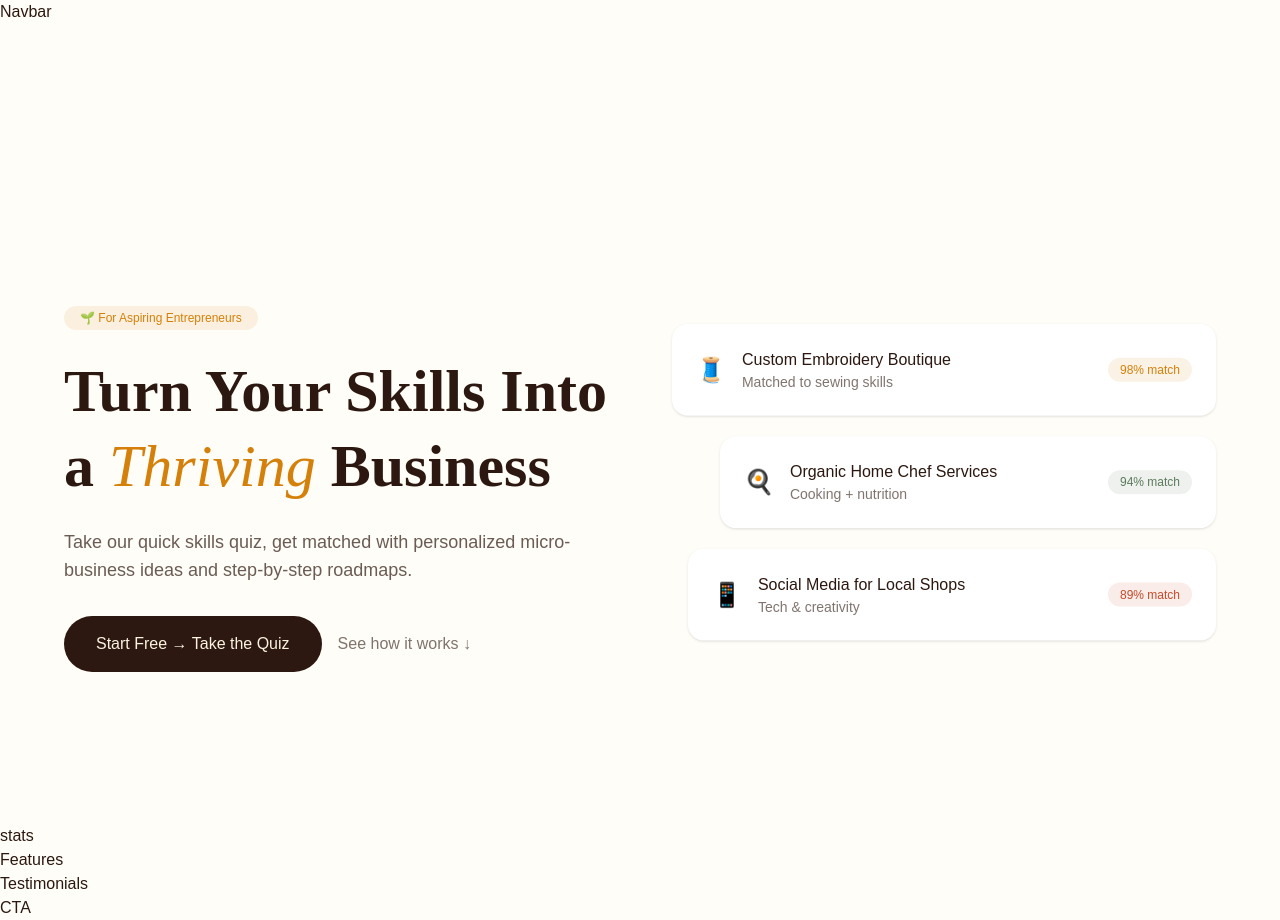
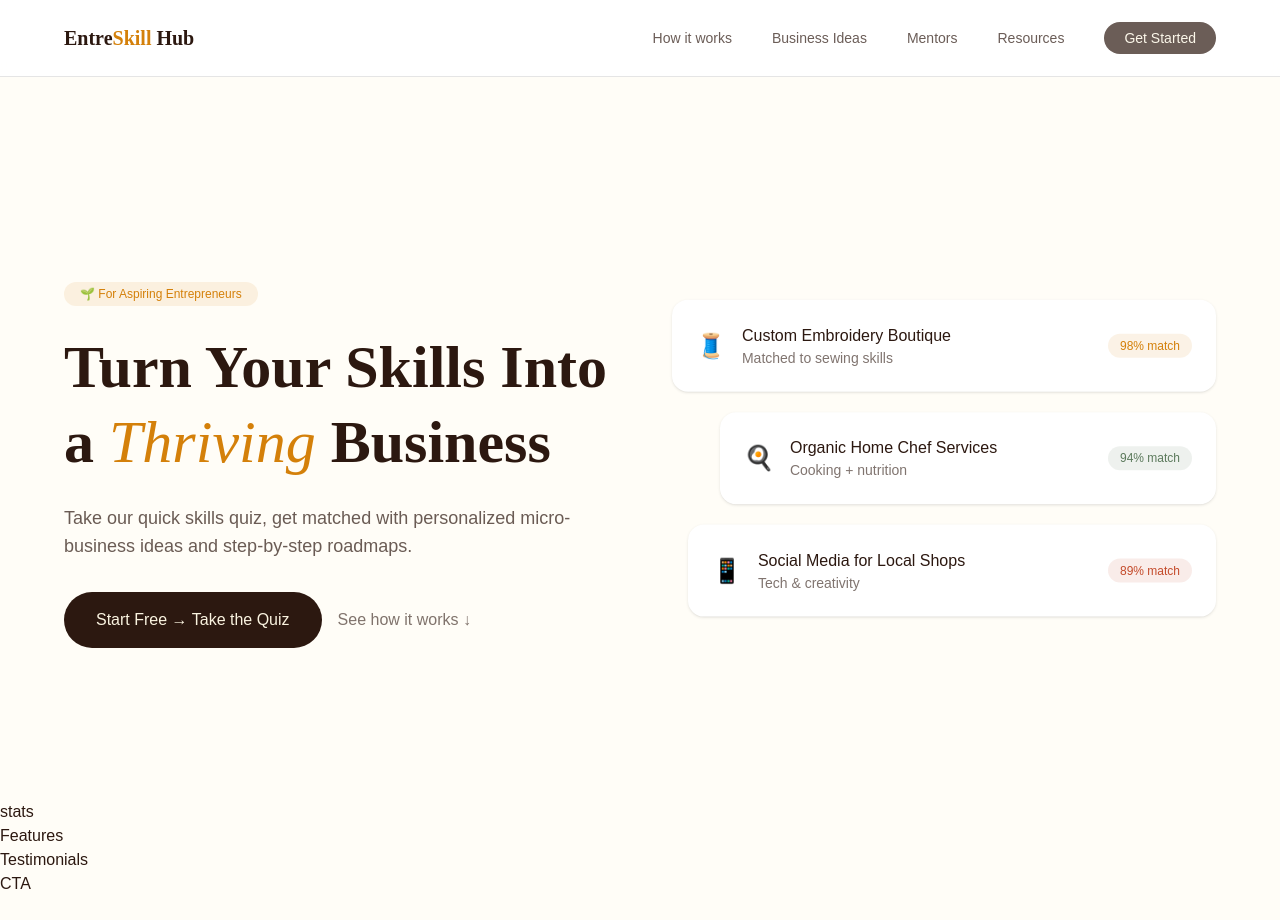
Before and after one commit to shrwn08/skill_hub, a React (Vite) app: page / in a window 1280 px wide. After the commit the page ends 896 px from the top, so only its background shows below. Built offline with nearby package versions, Linux system fonts and the light colour scheme.

Commit message:
feat: add navbar component

```diff
--- a/package.json
+++ b/package.json
@@ -13,6 +13,7 @@
     "@tailwindcss/vite": "^4.2.1",
     "react": "^19.2.0",
     "react-dom": "^19.2.0",
+    "react-router-dom": "^7.13.1",
     "tailwindcss": "^4.2.1"
   },
   "devDependencies": {
--- a/src/components/Hero/Hero.jsx
+++ /dev/null
@@ -1,62 +0,0 @@
-import React from "react";
-import "../../App.css"
-const Hero = () => {
-  return (
-    <div className="w-full md:pl-8 min-h-screen grid grid-cols-1 md:grid-cols-2 items-center gap-4">
-      <div>
-        <span className="inline-block bg-[rgba(212,128,10,0.1)] w-68  px-4 py-1 text-[#D4800A] rounded-full font-[Fraunces] font-semibold text-normal">
-          🌱 For Aspiring Entrepreneurs
-        </span>
-        <h1 className="font-[Fraunces] text-8xl font-black mb-2">
-          Turn Your Skills Into a{" "}
-          <em className="font-italic text-[#D4800A] font-bold">Thriving</em>{" "}
-          Business
-        </h1>
-
-        <p className="inline-block text-lg font-meduim uppercase px-1 py-0.5 border-4xl opacity-[0.7] max-w-120 mb-2">
-          Take our quick skills quiz, get matched with personalized
-          micro-business ideas, and follow step-by-step roadmaps - all with
-          mentor support along the way.
-        </p>
-        <div className="flex gap-3">
-          <button className="bg-[#2C1810] w-52 text-[#FAF3E0] px-6 py-6 rounded-full text-base font-medium inline-flex  gap-1 transition-all duration-200 shadow-md hover:shadow-lg hover:-translate-y-0.5">
-            Start Free → Take the Quiz
-          </button>
-          <button className="text-[#2C1810] w-44 py-2 px-3 text-xl font-normal flex items-center gap-2 transition-opacity duration-200 hover:opacity-70">
-            See how it works ↓
-          </button>
-        </div>
-      </div>
-      <div className="relative flex flex-col items-center justify-center gap-8">
-        <div className="w-96 md:w-108 h-36 bg-white rounded-3xl p-8 flex justify-between items-center gap-2 shadow-[0_4px_32px_rgba(44,24,16,0.08)] hover:shadow-[0_8px_40px_rgba(44,24,16,0.15)] " style={{"animation": "floatA 4s ease-in-out infinite"}}>
-          <div className="w-12 h-12 bg-[rgba(212,128,10,0.1)] flex justify-center items-center rounded-full">🧵</div>
-          <div>
-            <h4 className="text-base mb-2 font-semibold">Custom Embroidery Boutique</h4>
-            <p className="text-sm ">Matched to your sewing skills</p>
-          </div>
-          <span className="bg-[rgba(212,128,10,0.1)] w-28 rounded-2xl px-3 py-1 text-[#D4800A]">98% match</span>
-        </div>
-
-        <div className="md:ml-24 w-96 md:w-108 h-36 bg-white rounded-3xl p-8 flex justify-between items-center gap-2 shadow-[0_4px_32px_rgba(44,24,16,0.08)] hover:shadow-[0_8px_40px_rgba(44,24,16,0.15)] " style={{"animation": "floatA 4s ease-in-out infinite"}}>
-          <div className="w-12 h-12 bg-[rgba(212,128,10,0.1)] flex justify-center items-center rounded-full">🍳</div>
-          <div>
-            <h4 className="text-base mb-2 font-semibold">Organic Home Chef Services</h4>
-            <p className="text-sm ">Matches cooking + nutrition</p>
-          </div>
-          <span className="bg-[rgba(212,128,10,0.1)] w-28 rounded-2xl px-3 py-1 text-[#5C7A5C]">94% match</span>
-        </div>
-
-        <div  className="w-96 md:w-108 h-36 bg-white rounded-3xl p-8 flex justify-between items-center gap-2 shadow-[0_4px_32px_rgba(44,24,16,0.08)] hover:shadow-[0_8px_40px_rgba(44,24,16,0.15)] " style={{"animation": "floatA 4s ease-in-out infinite"}}>
-          <div className="w-12 h-12 bg-[rgba(212,128,10,0.1)] flex justify-center items-center rounded-full">📱</div>
-          <div>
-            <h4 className="text-base mb-2 font-semibold">Social Media for Local Shops</h4>
-            <p className="text-sm ">Uses your tech & creativity</p>
-          </div>
-          <span className="bg-[rgba(212,128,10,0.1)] w-28 rounded-2xl px-3 py-1 text-[#C44B2B]">89% match</span>
-        </div>
-      </div>
-    </div>
-  );
-};
-
-export default Hero;
--- a/src/components/Navbar.jsx
+++ b/src/components/Navbar.jsx
@@ -1,8 +1,24 @@
-import React from 'react'
-
 const Navbar = () => {
   return (
-    <div>Navbar</div>
+    <nav className="fixed top-0 left-0 right-0 z-50 flex items-center justify-between px-16 py-6 bg-white/90 backdrop-blur border-b border-black/10">
+
+      <div className="font-[Fraunces] font-black text-xl">
+        Entre<span className="text-(--amber)">Skill</span> Hub
+      </div>
+
+      <ul className="flex gap-10 text-sm font-medium opacity-70">
+        <li><a href="#">How it works</a></li>
+        <li><a href="#">Business Ideas</a></li>
+        <li><a href="#">Mentors</a></li>
+        <li><a href="#">Resources</a></li>
+        <li>
+          <a className="bg-(--soil) text-(--cream) px-5 py-2 rounded-full">
+            Get Started
+          </a>
+        </li>
+      </ul>
+
+    </nav>
   )
 }
 
```
Also changed, not shown: 1 other file (tests, documents, lock files or other folders).
